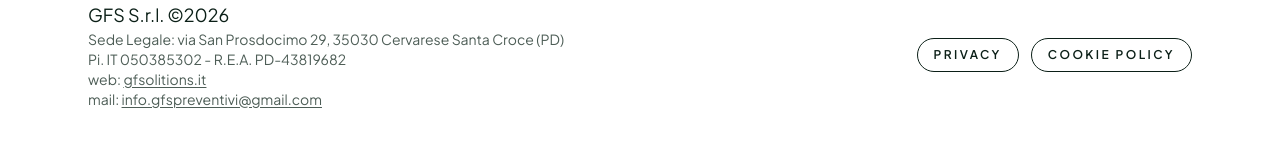
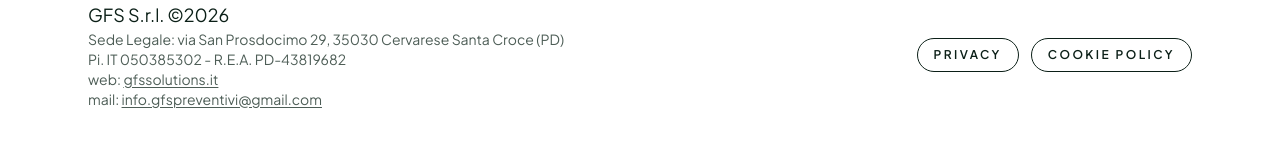
Before and after one commit to maxmin75/GFSsolution2026, a Next.js app: page / in a window 1280 px wide. Shown: the part 2797-2943 px from the top of the page. Built offline with nearby package versions, Linux system fonts and the light colour scheme.

Commit message:
Fix footer website link

```diff
--- a/src/app/page.tsx
+++ b/src/app/page.tsx
@@ -706,10 +706,10 @@
             <p>
               web:{" "}
               <a
-                href="https://gfsolitions.it"
+                href="https://gfssolutions.it"
                 className="underline underline-offset-2 hover:text-[var(--foreground)]"
               >
-                gfsolitions.it
+                gfssolutions.it
               </a>
             </p>
             <p>
```
